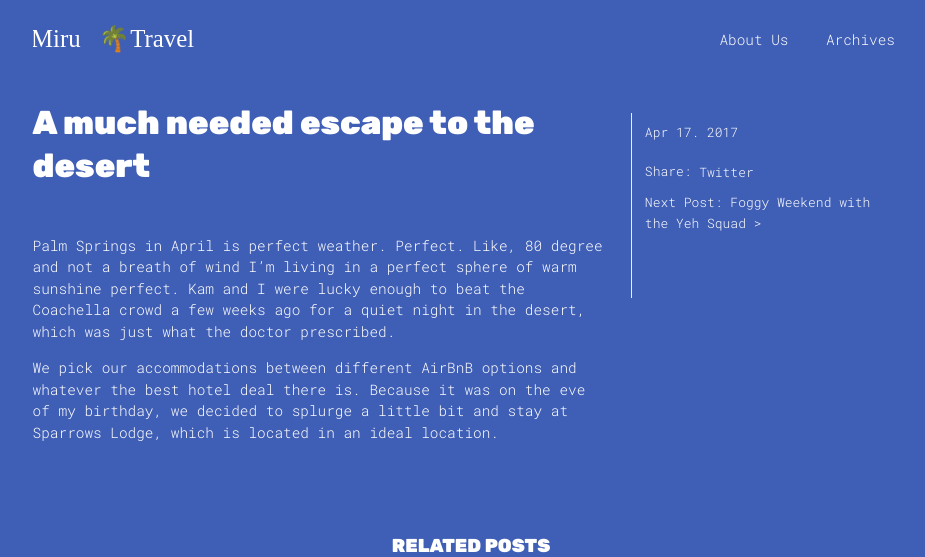
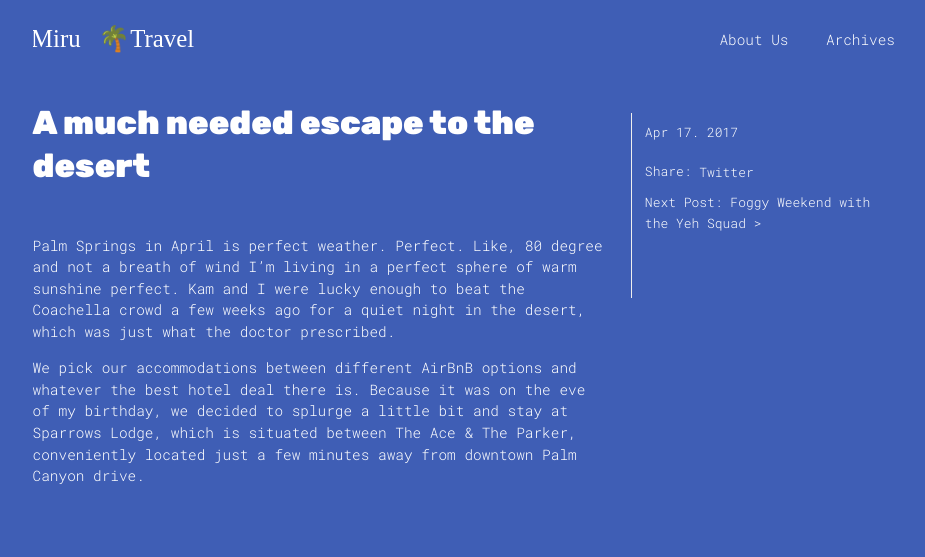
Before and after one commit to PHironaka/Miru-Blog, a Jekyll site: the page built from _posts/2017-04-17-a-much-needed-escape-to-the-desert.markdown, in a window 1280 px wide, cut to the strip 0-557 px from the top of the page. Shown: the whole strip, without its empty margins (169-1094 px from the left). Built offline with Jekyll 4.4.1, drawn with Linux system fonts in a browser that asks for light colours; nearby versions of some CDN libraries.

Commit message:
Updated A Much Needed Escape To The Desert

```diff
--- a/_posts/2017-04-17-a-much-needed-escape-to-the-desert.markdown
+++ b/_posts/2017-04-17-a-much-needed-escape-to-the-desert.markdown
@@ -5,4 +5,4 @@ date: 2017-04-17 01:50:00 Z
 
 Palm Springs in April is perfect weather. Perfect. Like, 80 degree and not a breath of wind I'm living in a perfect sphere of warm sunshine perfect. Kam and I were lucky enough to beat the Coachella crowd a few weeks ago for a quiet night in the desert, which was just what the doctor prescribed.
 
-We pick our accommodations between different AirBnB options and whatever the best hotel deal there is. Because it was on the eve of my birthday, we decided to splurge a little bit and stay at Sparrows Lodge, which is located in an ideal location.
+We pick our accommodations between different AirBnB options and whatever the best hotel deal there is. Because it was on the eve of my birthday, we decided to splurge a little bit and stay at Sparrows Lodge, which is situated between The Ace & The Parker, conveniently located just a few minutes away from downtown Palm Canyon drive.
```
